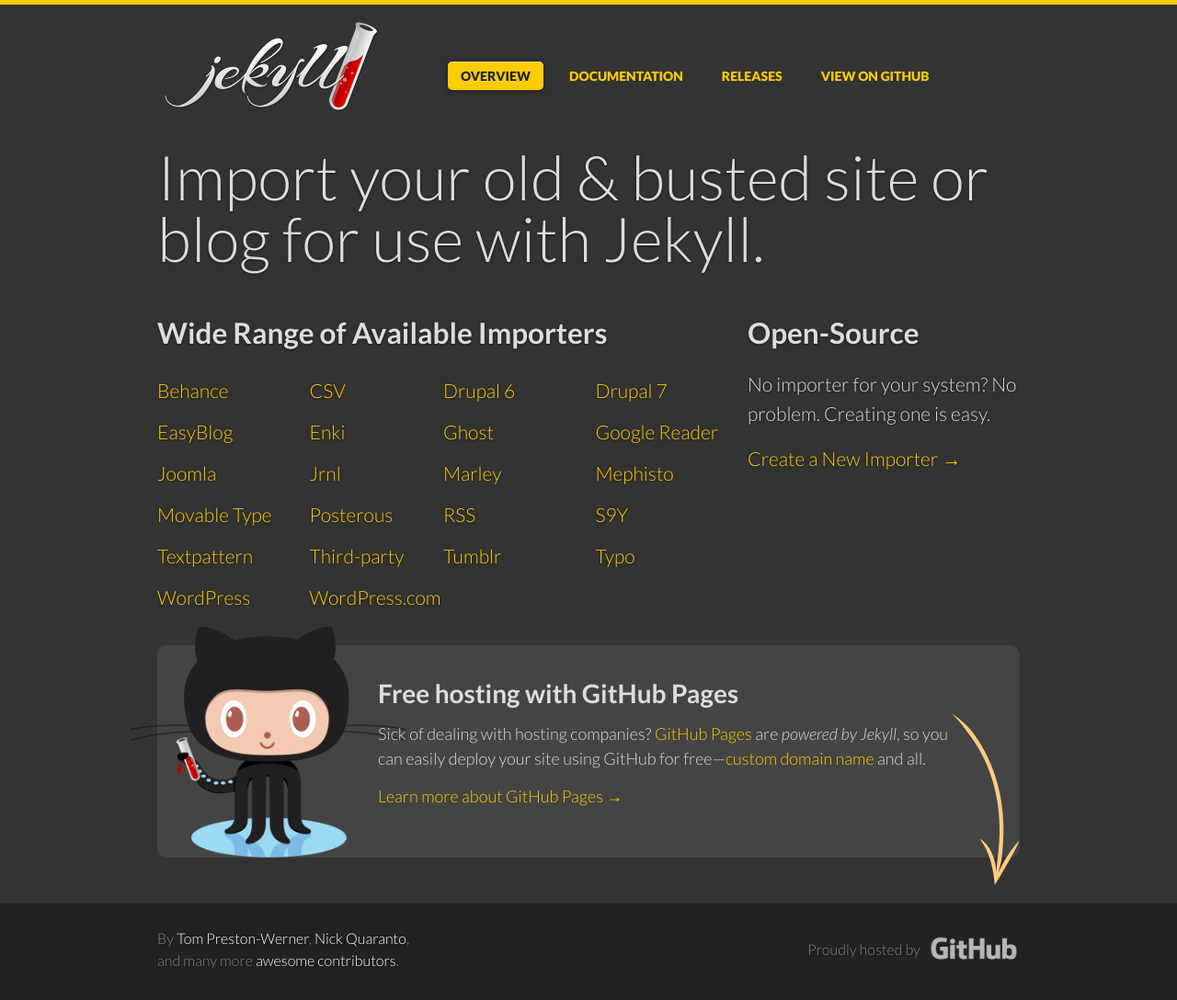
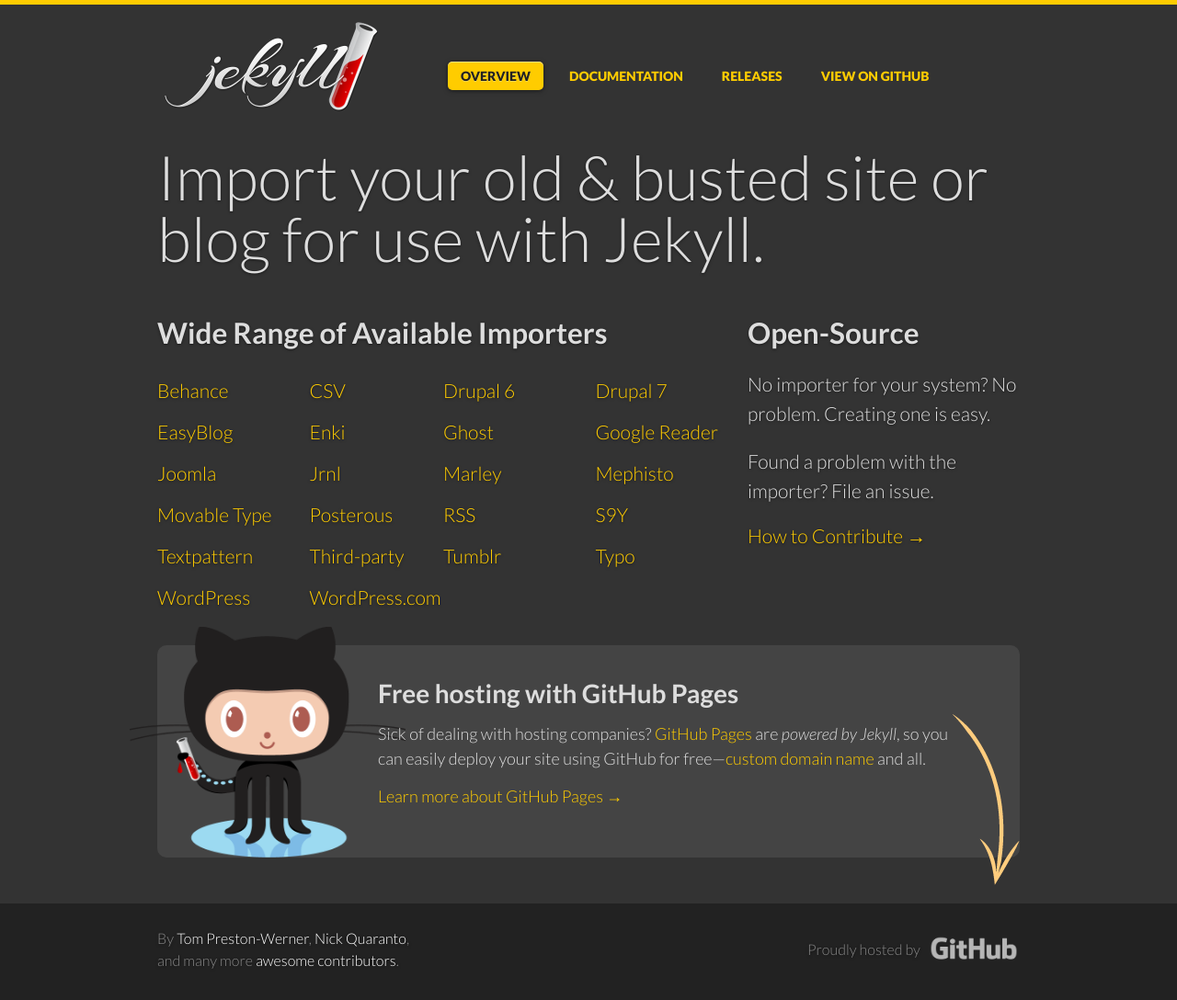
Before and after one commit to jekyll/jekyll-import, a Jekyll site: the page built from site/index.html, in a window 1280 px wide. Shown: the whole page at 92% size. Built offline with Jekyll 4.4.1, drawn with Linux system fonts in a browser that asks for light colours; some web fonts are replaced.

Commit message:
New copy for the 'Open-Source' header

```diff
--- a/site/index.html
+++ b/site/index.html
@@ -28,7 +28,10 @@
       <p>
         No importer for your system? No problem. Creating one is easy.
       </p>
-      <a href="/docs/home/" class="">Create a New Importer &rarr;</a>
+      <p>
+        Found a problem with the importer? File an issue.
+      </p>
+      <a href="/docs/home/" class="">How to Contribute &rarr;</a>
     </div>
     <div class="clear"></div>
   </div>
```
